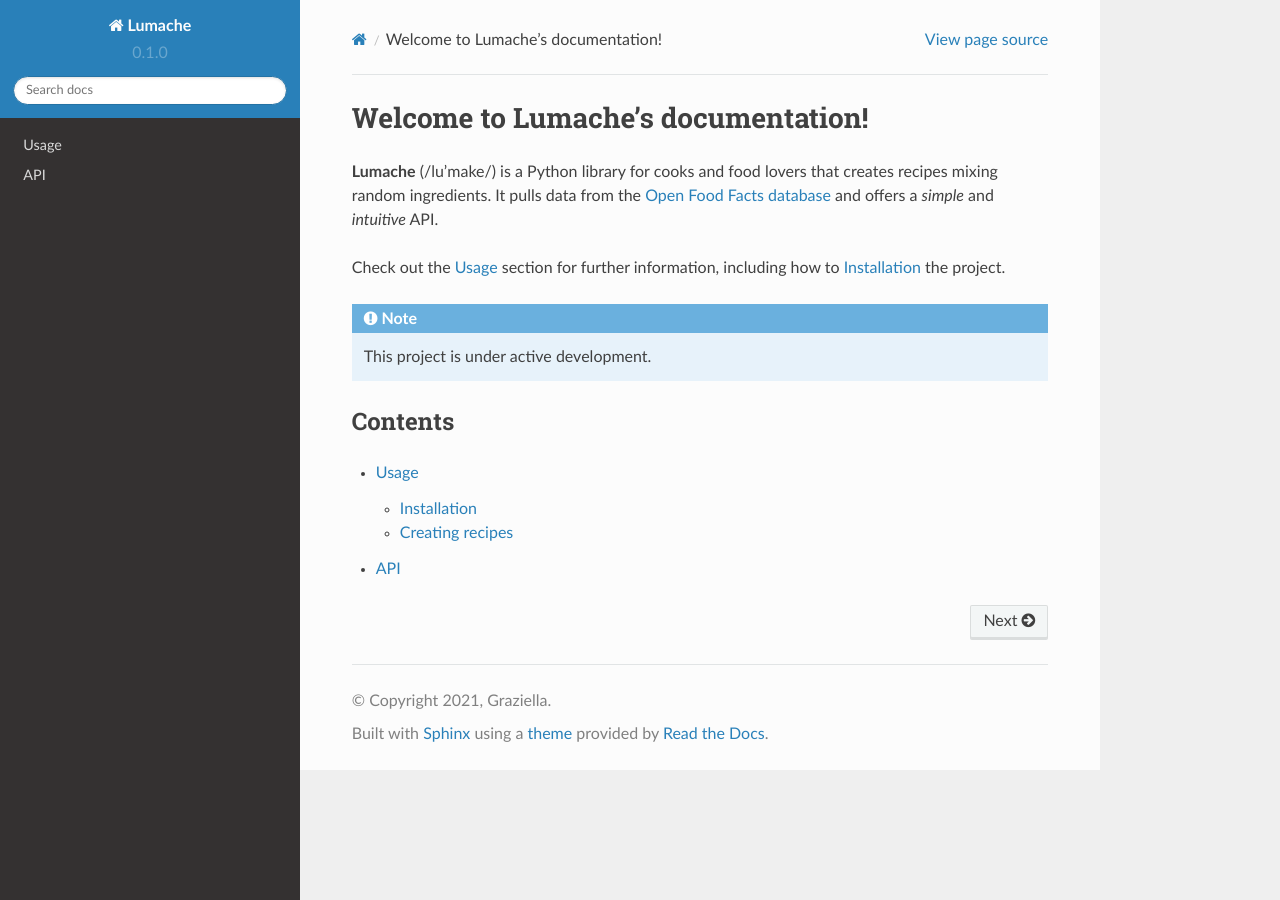
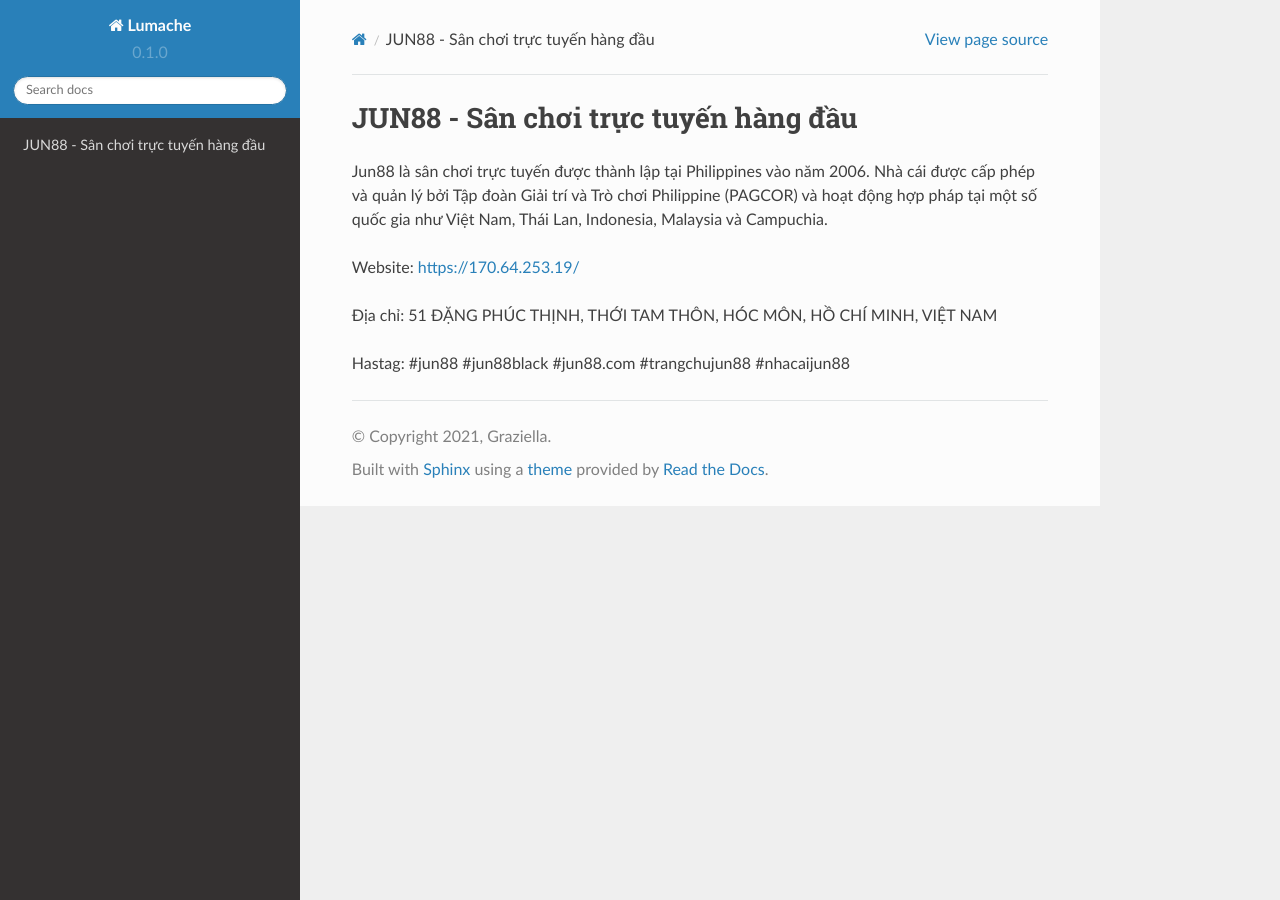
Before and after one commit to socialentity/linkjun88moi, a Sphinx documentation site: the page built from docs/source/index.rst, in a window 1280 px wide. Built offline with Sphinx 7.4.7 and the Read the Docs theme 2.0.0, drawn with Linux system fonts in a browser that asks for light colours.

Commit message:
Update index.rst

```diff
--- a/docs/source/index.rst
+++ b/docs/source/index.rst
@@ -1,22 +1,10 @@
-Welcome to Lumache's documentation!
+JUN88 - Sân chơi trực tuyến hàng đầu
 ===================================
 
-**Lumache** (/lu'make/) is a Python library for cooks and food lovers
-that creates recipes mixing random ingredients.
-It pulls data from the `Open Food Facts database <https://world.openfoodfacts.org/>`_
-and offers a *simple* and *intuitive* API.
+Jun88 là sân chơi trực tuyến được thành lập tại Philippines vào năm 2006. Nhà cái được cấp phép và quản lý bởi Tập đoàn Giải trí và Trò chơi Philippine (PAGCOR) và hoạt động hợp pháp tại một số quốc gia như Việt Nam, Thái Lan, Indonesia, Malaysia và Campuchia.
 
-Check out the :doc:`usage` section for further information, including
-how to :ref:`installation` the project.
+Website: https://170.64.253.19/
 
-.. note::
+Địa chỉ: 51 ĐẶNG PHÚC THỊNH, THỚI TAM THÔN, HÓC MÔN, HỒ CHÍ MINH, VIỆT NAM
 
-   This project is under active development.
-
-Contents
---------
-
-.. toctree::
-
-   usage
-   api
+Hastag: #jun88 #jun88black #jun88.com #trangchujun88 #nhacaijun88
```
